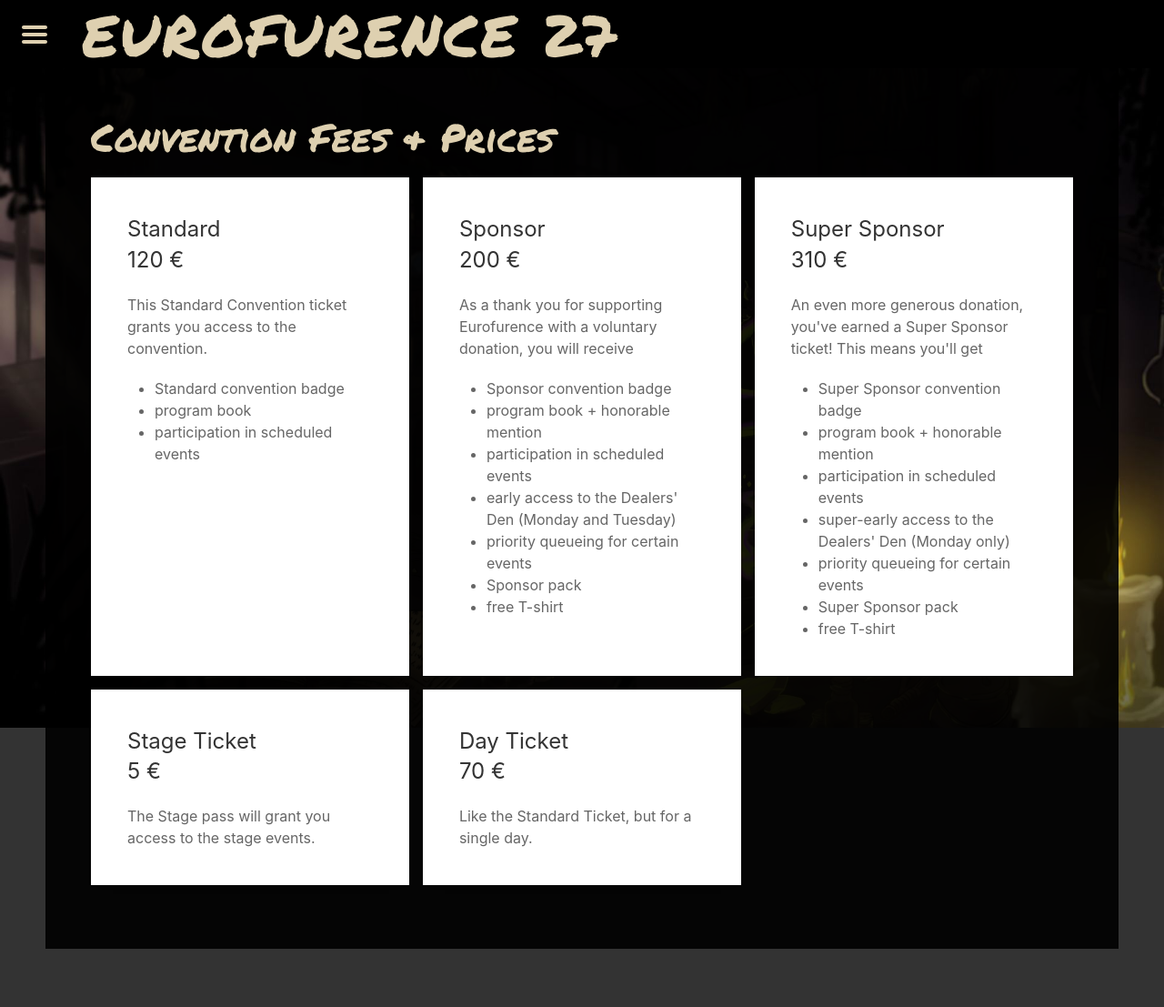
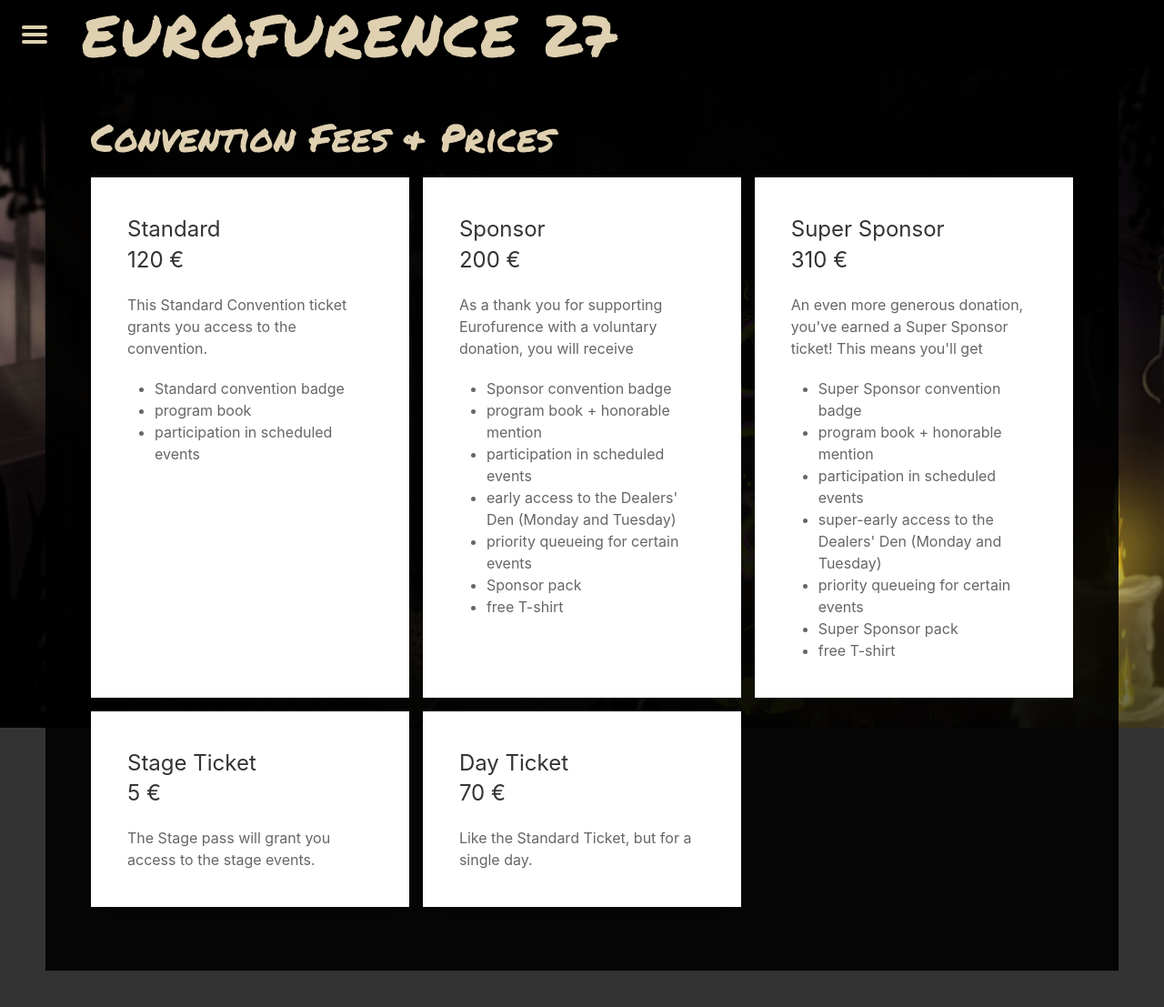
Before and after one commit to dogpixels/ef27, a PHP site: page /prices in a window 1280 px wide. Shown: the top 1107 px of the page at 91% size. Run offline with PHP 8.4, Linux system fonts and the light colour scheme; data that the repository does not hold is empty.

Commit message:
chore: :speech_balloon: mirror sponsor benefits upgrade from regsys... again

```diff
--- a/www/modified.json
+++ b/www/modified.json
@@ -4,7 +4,7 @@
     "favicon.ico": 1684860495,
     "501": 1666192333,
     "home": 1681844356,
-    "prices": 1680595835,
+    "prices": 1691239667,
     "nosecount": 1676740342,
     "jobs": 1680545103,
     "venue": 1690055711,
--- a/www/pages/registration.prices.php
+++ b/www/pages/registration.prices.php
@@ -36,7 +36,7 @@
                 <li>Super Sponsor convention badge</li>
                 <li>program book + honorable mention</li>
                 <li>participation in scheduled events</li>
-                <li>super-early access to the Dealers' Den (Monday only)</li>
+                <li>super-early access to the Dealers' Den (Monday and Tuesday)</li>
                 <li>priority queueing for certain events</li>
                 <li>Super Sponsor pack</li>
                 <li>free T-shirt</li>
```
